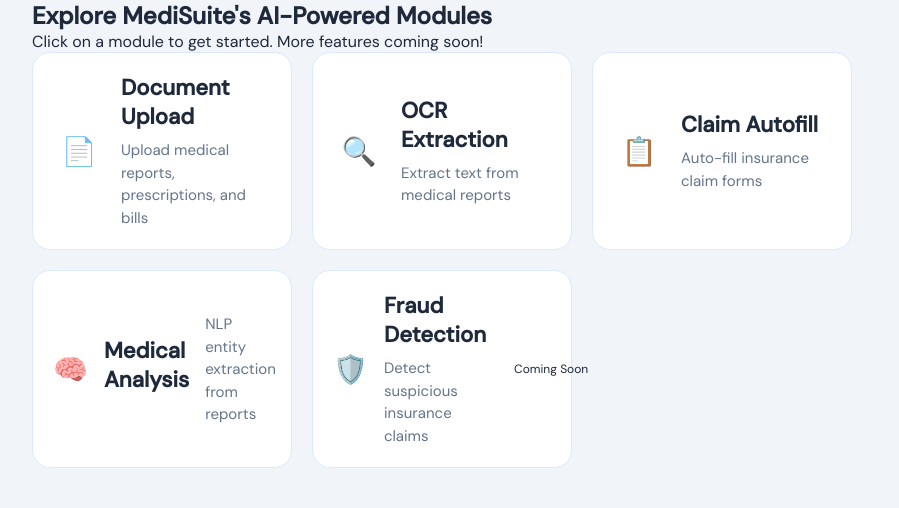
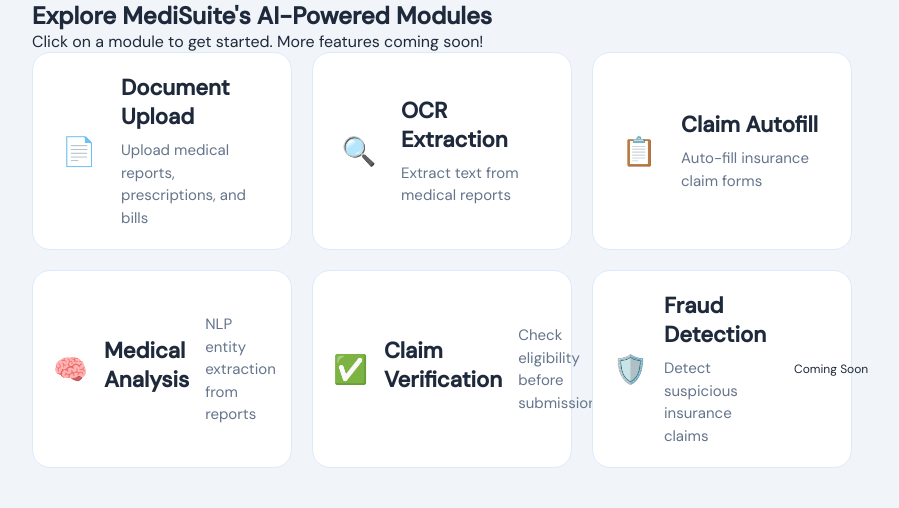
Before and after one commit to mukul135/MediSuite-AI-Agent, a Flask app: page /dashboard in a window 1280 px wide. Shown: the part 393-901 px from the top of the page, without its empty margins (152-1051 px from the left). Run offline with Flask 3, Linux system fonts and the light colour scheme; the visitor is signed in with stand-in values (Sample User, id 1); some libraries are stand-ins or nearby versions.

Commit message:
all verification links added to pages

```diff
--- a/templates/claim.html
+++ b/templates/claim.html
@@ -24,6 +24,7 @@
     <a href="{{ url_for('ocr') }}">OCR</a>
     <a href="{{ url_for('claim') }}">Claim</a>
     <a href="{{ url_for('medical_analysis_home') }}">Analysis</a>
+    <a href="{{ url_for('claim_verification') }}">Verification</a>
     <a href="{{ url_for('logout') }}">Logout</a>
 </div>
 
--- a/templates/claim_history.html
+++ b/templates/claim_history.html
@@ -21,6 +21,7 @@
     <a href="{{ url_for('ocr') }}">OCR</a>
     <a href="{{ url_for('claim') }}">Claim</a>
     <a href="{{ url_for('medical_analysis_home') }}">Analysis</a>
+    <a href="{{ url_for('claim_verification') }}">Verification</a>
     <a href="{{ url_for('logout') }}">Logout</a>
 </div>
 
--- a/templates/dashboard.html
+++ b/templates/dashboard.html
@@ -182,6 +182,11 @@
     <div class="module-desc">NLP entity extraction from reports</div>
 </a>
 
+<a href="{{ url_for('claim_verification') }}" class="module-card">
+    <div class="module-icon">&#9989;</div>
+    <div class="module-title">Claim Verification</div>
+    <div class="module-desc">Check eligibility before submission</div>
+</a>
 
     <div class="module-card">
         <div class="module-icon mod-green">🛡️</div>
--- a/templates/medical_analysis.html
+++ b/templates/medical_analysis.html
@@ -16,6 +16,7 @@
             <a href="{{ url_for('ocr') }}">OCR</a>
             <a href="{{ url_for('claim') }}">Claim</a>
             <a href="{{ url_for('medical_analysis_home') }}" class="active">Analysis</a>
+            <a href="{{ url_for('claim_verification') }}">Verification</a>
             <a href="{{ url_for('logout') }}">Logout</a>
         </div>
     </nav>
--- a/templates/medical_analysis_history.html
+++ b/templates/medical_analysis_history.html
@@ -16,6 +16,7 @@
             <a href="{{ url_for('ocr') }}">OCR</a>
             <a href="{{ url_for('claim') }}">Claim</a>
             <a href="{{ url_for('medical_analysis_home') }}" class="active">Analysis</a>
+            <a href="{{ url_for('claim_verification') }}">Verification</a>
             <a href="{{ url_for('logout') }}">Logout</a>
         </div>
     </nav>
--- a/templates/medical_analysis_home.html
+++ b/templates/medical_analysis_home.html
@@ -16,6 +16,7 @@
             <a href="{{ url_for('ocr') }}">OCR</a>
             <a href="{{ url_for('claim') }}">Claim</a>
             <a href="{{ url_for('medical_analysis_home') }}" class="active">Analysis</a>
+            <a href="{{ url_for('claim_verification') }}">Verification</a>
             <a href="{{ url_for('logout') }}">Logout</a>
         </div>
     </nav>
--- a/templates/ocr.html
+++ b/templates/ocr.html
@@ -29,6 +29,7 @@
     <a href="{{ url_for('ocr') }}">OCR</a>
     <a href="{{ url_for('claim') }}">Claim</a>
     <a href="{{ url_for('medical_analysis_home') }}">Analysis</a>
+    <a href="{{ url_for('claim_verification') }}">Verification</a>
     <a href="{{ url_for('logout') }}">Logout</a>
 </div>
 
--- a/templates/upload.html
+++ b/templates/upload.html
@@ -20,6 +20,7 @@
     <a href="{{ url_for('ocr') }}">OCR</a>
     <a href="{{ url_for('claim') }}">Claim</a>
     <a href="{{ url_for('medical_analysis_home') }}">Analysis</a>
+    <a href="{{ url_for('claim_verification') }}">Verification</a>
     <a href="{{ url_for('logout') }}">Logout</a>
 </div>
     </nav>
```
Also changed, not shown: uploads/Screenshot_2026-07-25_104840.png (added).
